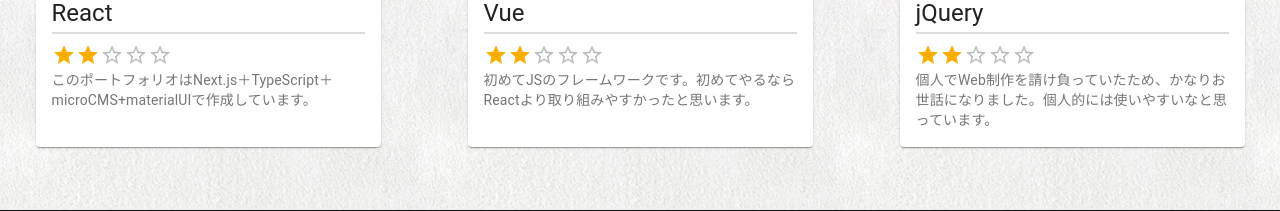
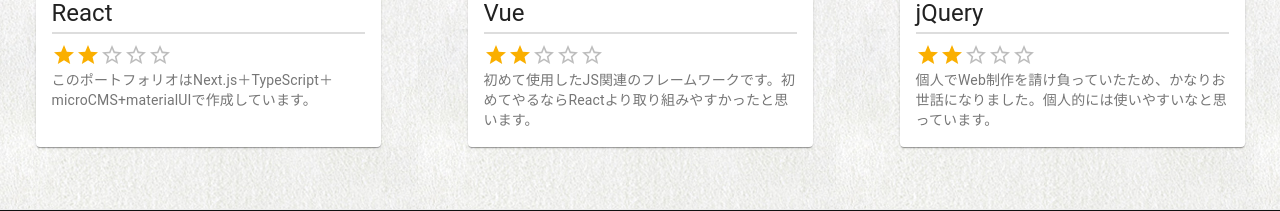
Before and after one commit to tomo1818/portfolio, a Next.js app: page /skill in a window 1280 px wide. Shown: the part 1061-1272 px from the top of the page. Built offline with nearby package versions, Linux system fonts and the light colour scheme.

Commit message:
skillテキスト修正

```diff
--- a/src/pages/skill.tsx
+++ b/src/pages/skill.tsx
@@ -52,7 +52,7 @@
     rate: 2,
     title: 'Vue',
     description:
-      '初めてJSのフレームワークです。初めてやるならReactより取り組みやすかったと思います。',
+      '初めて使用したJS関連のフレームワークです。初めてやるならReactより取り組みやすかったと思います。',
   },
   {
     rate: 2,
```
